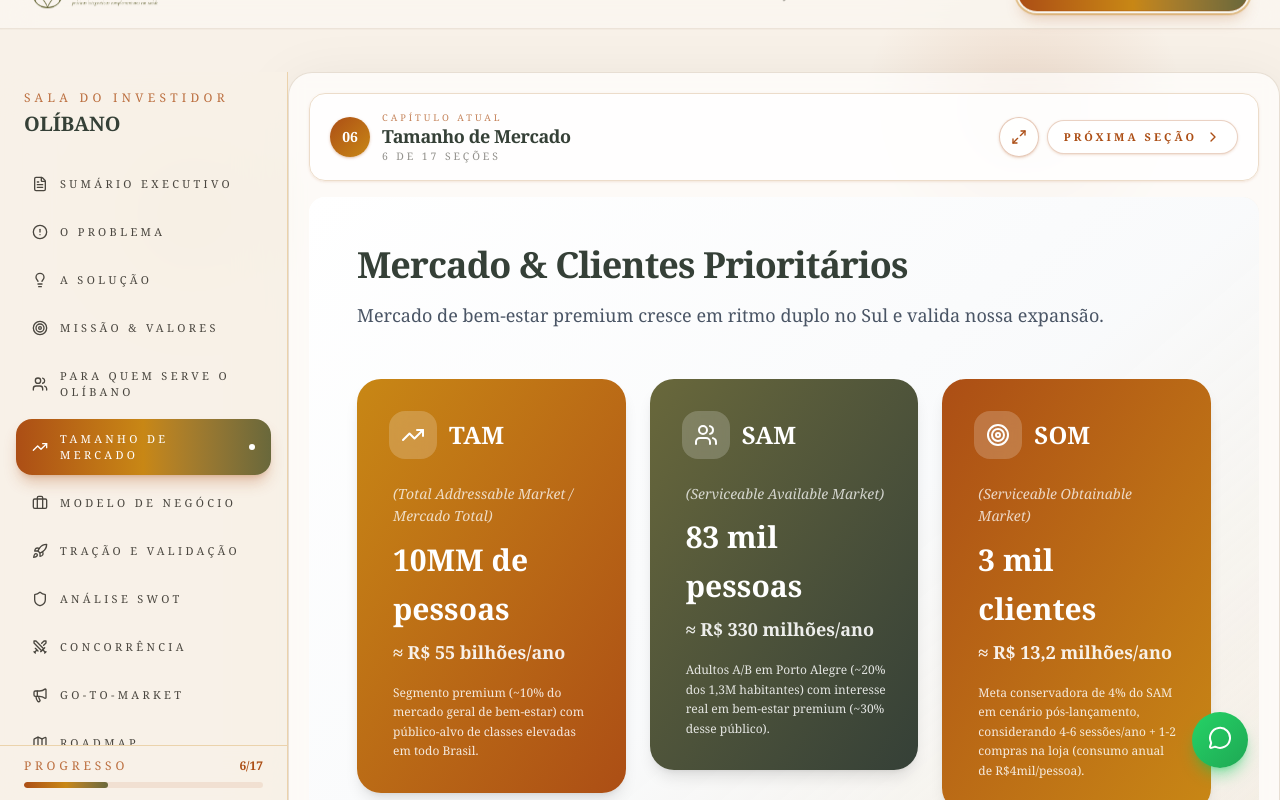
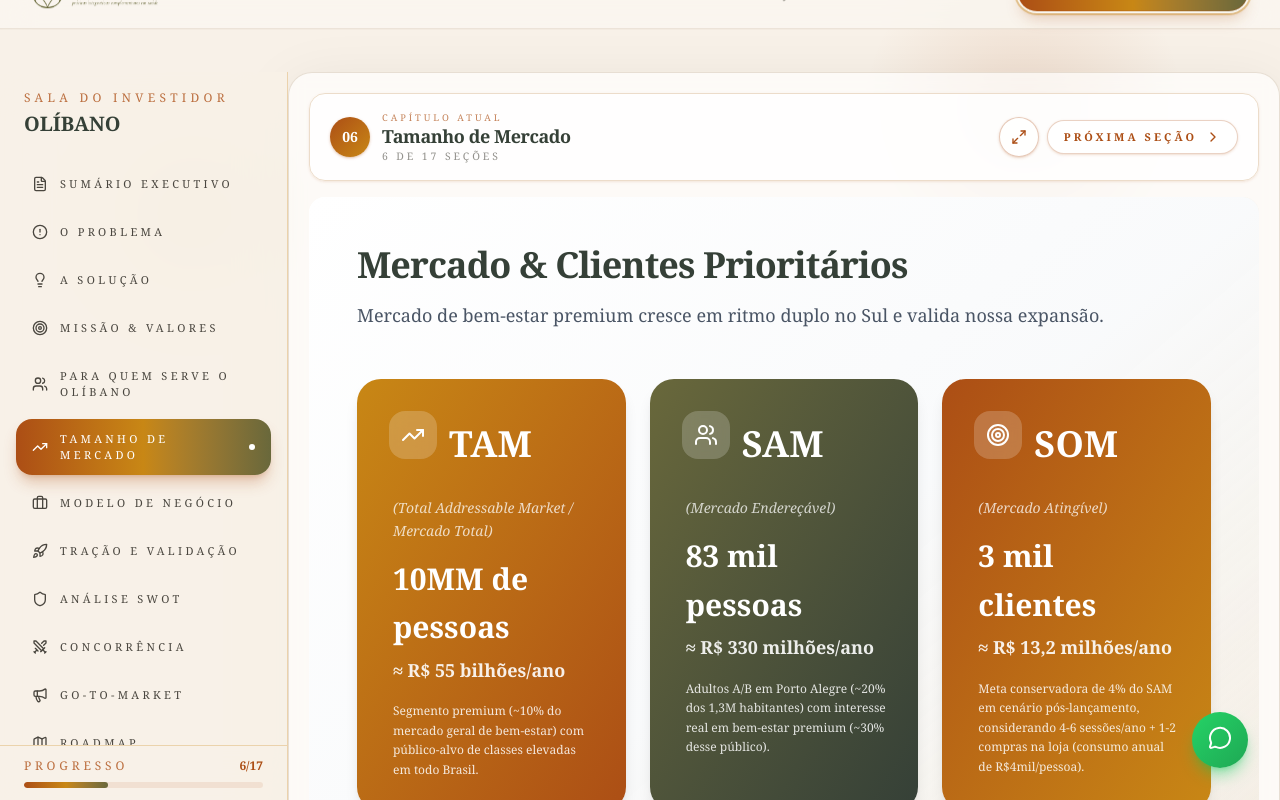
Before and after one commit to hubdogestor/RI-Olibano, a Next.js app: page /ri in a window 1280 px wide. Both pictures are taken after a click on the button "TAMANHO DE MERCADO". Shown: the top 800 px of the page. Built offline with nearby package versions, Linux system fonts and the light colour scheme.

Commit message:
feat: Adicionar subtítulos descritivos para métricas TAM, SAM e SOM na seção de mercado

```diff
--- a/components/ri/sections/market-section.tsx
+++ b/components/ri/sections/market-section.tsx
@@ -20,6 +20,7 @@ export default function MarketSection({ market }: MarketSectionProps) {
   const metrics = [
     {
       label: "TAM",
+      subtitle: "Total Addressable Market / Mercado Total",
       value: market.tam,
       revenue: market.tamRevenue,
       desc: market.insights[0] || "",
@@ -28,6 +29,7 @@ export default function MarketSection({ market }: MarketSectionProps) {
     },
     {
       label: "SAM",
+      subtitle: "Mercado Endereçável",
       value: market.sam,
       revenue: market.samRevenue,
       desc: market.insights[1] || "",
@@ -36,6 +38,7 @@ export default function MarketSection({ market }: MarketSectionProps) {
     },
     {
       label: "SOM",
+      subtitle: "Mercado Atingível",
       value: market.som,
       revenue: market.somRevenue,
       desc: market.insights[2] || "",
@@ -80,9 +83,9 @@ export default function MarketSection({ market }: MarketSectionProps) {
           {metrics.map((metric, i) => {
             const Icon = metric.icon
             return (
-              <motion.div key={i} variants={itemVariants} whileHover={{ y: -8 }}>
+              <motion.div key={i} variants={itemVariants} whileHover={{ y: -8 }} className="h-full">
                 <div
-                  className={`bg-gradient-to-br ${metric.color} rounded-3xl p-8 text-white shadow-lg hover:shadow-2xl transition-all duration-300 group cursor-default`}
+                  className={`bg-gradient-to-br ${metric.color} rounded-3xl p-8 text-white shadow-lg hover:shadow-2xl transition-all duration-300 group cursor-default h-full flex flex-col`}
                 >
                   <div className="flex items-start gap-3 mb-6">
                     <motion.div
@@ -93,7 +96,7 @@ export default function MarketSection({ market }: MarketSectionProps) {
                     >
                       <Icon className="w-6 h-6" />
                     </motion.div>
-                    <p className="text-2xl font-bold font-serif mt-1">{metric.label}</p>
+                    <p className="text-4xl font-bold font-serif mt-1">{metric.label}</p>
                   </div>
                   <motion.div
                     initial={{ opacity: 0 }}
@@ -101,15 +104,11 @@ export default function MarketSection({ market }: MarketSectionProps) {
                     transition={{ delay: 0.4 + i * 0.1, duration: 0.5 }}
                     className="mb-4 pl-1"
                   >
-                    <p className="text-sm opacity-75 italic mb-2">
-                      {metric.label === "TAM" && "(Total Addressable Market / Mercado Total)"}
-                      {metric.label === "SAM" && "(Serviceable Available Market)"}
-                      {metric.label === "SOM" && "(Serviceable Obtainable Market)"}
-                    </p>
+                    <p className="text-sm opacity-75 italic mb-3">({metric.subtitle})</p>
                     <p className="text-3xl font-bold mb-1">{metric.value}</p>
                     <p className="text-lg font-bold opacity-90">{metric.revenue}</p>
                   </motion.div>
-                  <p className="text-xs leading-relaxed opacity-85 pl-1">{metric.desc.replace(/^[^:]+:\s*/, "Racional: ")}</p>
+                  <p className="text-xs leading-relaxed opacity-85 pl-1 flex-grow">{metric.desc.replace(/^[^:]+:\s*/, "Racional: ")}</p>
                 </div>
               </motion.div>
             )
```
